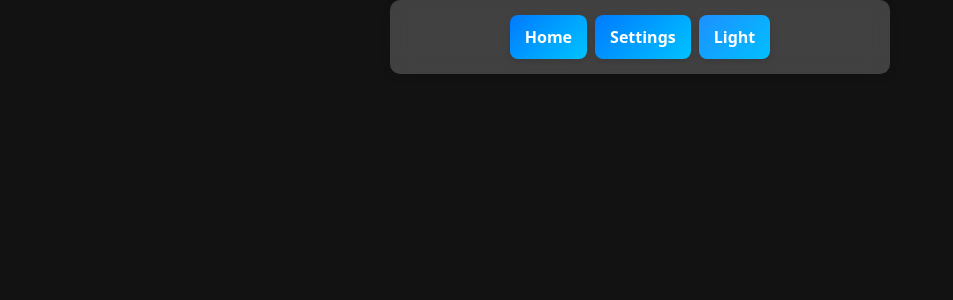
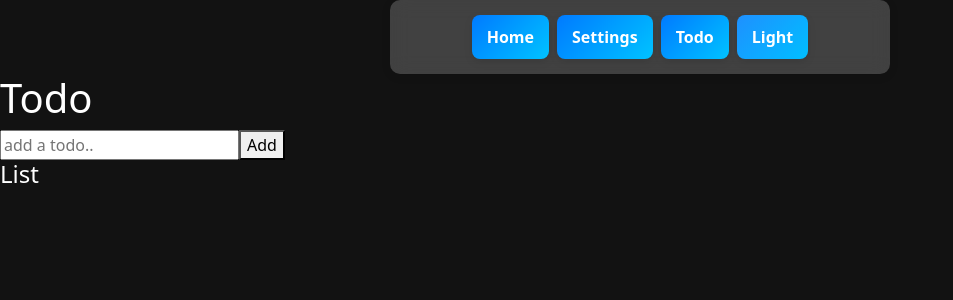
Before and after one commit to Tamerbekir/PocketPal, a React app in the folder client/: page /todo in a window 1280 px wide. Before the commit this address had no page. Shown: the top 300 px of the page, without its empty margins (0-953 px from the left). Built offline with nearby package versions, Linux system fonts and the light colour scheme; the HTML template or start-up script is replaced by a standard one.

Commit message:
Added a section for adding a todo list. (not yet working with local storage)

```diff
--- a/client/src/App.tsx
+++ b/client/src/App.tsx
@@ -4,6 +4,7 @@ import UserCalendar from "./Components/UserCalendar";
 import Settings from "./Pages/Settings";
 import Login from "./Pages/Login";
 import SignUp from "./Pages/Signup";
+import Todo from "./Pages/Todo";
 
 function App() {
   return (
@@ -12,6 +13,7 @@ function App() {
       <Route path="settings" element={<Settings />} />
       <Route path="login" element={<Login />} />
       <Route path="signup" element={<SignUp />} />
+      <Route path="todo" element={<Todo />} />
     </Routes>
   );
 }
--- a/client/src/Components/Navbar.tsx
+++ b/client/src/Components/Navbar.tsx
@@ -32,6 +32,7 @@ export default function Navbar() {
       <Link to="/">Home</Link>
       {/* <Link to="calendar">Calendar</Link> */}
       <Link to="settings">Settings</Link>
+      <Link to="todo">Todo</Link>
       {/* <Link to="login">Login</Link> */}
       {/* taking the className theme we defined and using it here
       creating onClick to activate the toggle for theme
--- /dev/null
+++ b/client/src/Pages/Todo.tsx
@@ -0,0 +1,58 @@
+import React, { useState, useEffect } from "react";
+
+export default function Todo() {
+  interface Todo {
+    item: string;
+    date: string;
+    notes: string;
+  }
+
+  const [todo, setTodo] = useState({
+    item: "",
+    date: "",
+    notes: "",
+  });
+
+  const [submitTodo, setSubmitTodo] = useState<Todo[]>([]);
+
+  const [completeTodo, setCompleteTodo] = useState(null);
+
+  const handleTodoChange = (event) => {
+    const { name, value } = event.target;
+    setTodo({ ...todo, [name]: value });
+  };
+
+  const handleSubmitTodo = () => {
+    setSubmitTodo([...submitTodo, todo]);
+  };
+
+  const handleDeleteTodo = (index: number) => {
+    const updateTodo = [...submitTodo];
+    updateTodo.splice(index, 1)[0];
+    setSubmitTodo(updateTodo);
+    console.log(updateTodo);
+  };
+
+  return (
+    <div>
+      <h1>Todo</h1>
+      <input
+        placeholder="add a todo.."
+        type="text"
+        name="item"
+        value={todo.item}
+        onChange={handleTodoChange}
+      />
+      <button onClick={handleSubmitTodo}>Add</button>
+      <h4>List</h4>
+      <div>
+        {submitTodo.map((addedItem, index) => (
+          <div key={index}>
+            <p>{addedItem.item}</p>
+            <button onClick={() => handleDeleteTodo(index)}>Delete</button>
+          </div>
+        ))}
+      </div>
+    </div>
+  );
+}
```
